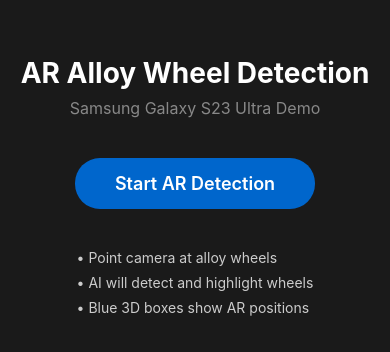
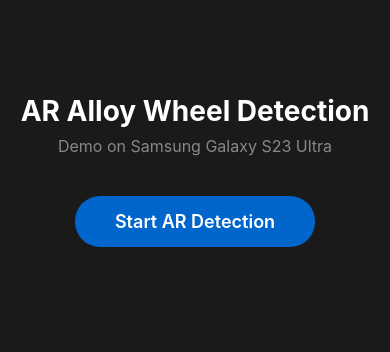
Before and after one commit to Tkp-7663/ARApp, a React Native app: screen / in a window 390 px wide. Shown: the part 232-584 px from the top of the page. Built offline with nearby package versions, Linux system fonts and the light colour scheme.

Commit message:
fix: Update ARCore dependency and improve SceneView initialization logic

```diff
--- a/src/components/ARSceneView.tsx
+++ b/src/components/ARSceneView.tsx
@@ -67,7 +67,7 @@ const ARSceneView = ({ onClose, onError }: ARSceneViewProps) => {
 
 		return () => {
 			ARCoreModule.stopARSession?.();
-			SceneViewModule.cleanup?.();
+			SceneViewModule?.cleanup?.();
 		};
 	}, []);
 
--- a/src/screens/HomeScreen.tsx
+++ b/src/screens/HomeScreen.tsx
@@ -69,18 +69,19 @@ const HomeScreen = () => {
 	return (
 		<View style={styles.container}>
 			<Text style={styles.title}>AR Alloy Wheel Detection</Text>
-			<Text style={styles.subtitle}>Samsung Galaxy S23 Ultra Demo</Text>
+			<Text style={styles.subtitle}>Demo on Samsung Galaxy S23 Ultra</Text>
+			{/* <Text style={styles.subtitle}>Samsung Galaxy S23 Ultra Demo</Text> */}
 
 			<TouchableOpacity style={styles.startButton} onPress={handleStartAR}>
 				<Text style={styles.buttonText}>Start AR Detection</Text>
 			</TouchableOpacity>
 
 			<View style={styles.infoContainer}>
-				<Text style={styles.infoText}>• Point camera at alloy wheels</Text>
+				{/* <Text style={styles.infoText}>• Point camera at alloy wheels</Text>
 				<Text style={styles.infoText}>
 					• AI will detect and highlight wheels
 				</Text>
-				<Text style={styles.infoText}>• Blue 3D boxes show AR positions</Text>
+				<Text style={styles.infoText}>• Blue 3D boxes show AR positions</Text> */}
 			</View>
 		</View>
 	);
```
Also changed, not shown: 3 other files (tests, documents, lock files or other folders).
